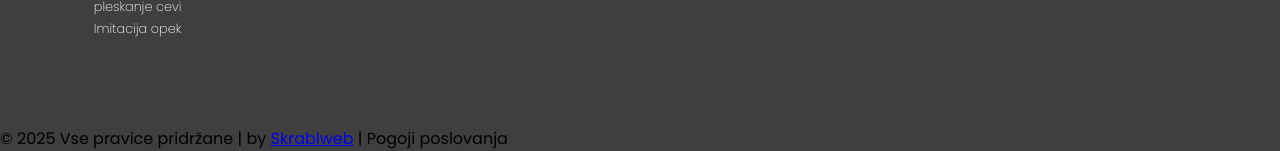
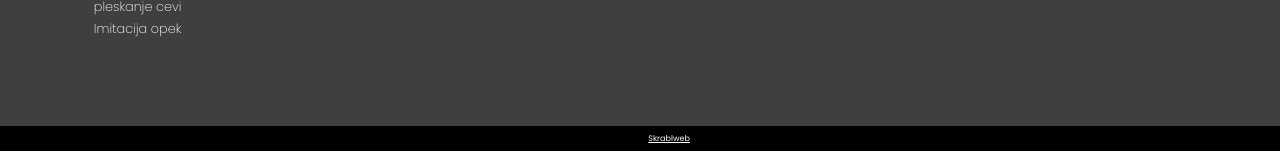
Before and after one commit to skrablrok/Jo-e-Novak-Slikopleskarstvo, a plain HTML site: page kontakt.html in a window 1280 px wide. Shown: the part 1334-1485 px from the top of the page. Drawn offline with nearby package versions, Linux system fonts and the light colour scheme.

Commit message:
Update kontakt.css

```diff
--- a/kontakt.css
+++ b/kontakt.css
@@ -471,3 +471,20 @@ footer{
         text-align: center;
     }
 }
+
+
+
+
+.avtorske{
+    background: #000;
+    display: flex;
+    justify-content: center;
+}
+.avtorske p{
+    padding-top: .5vw;
+    padding-bottom: .5vw;
+    font-size: clamp(8px, .6vw, 120px);
+}
+.avtorske a{
+    color: #fff;
+}
```
